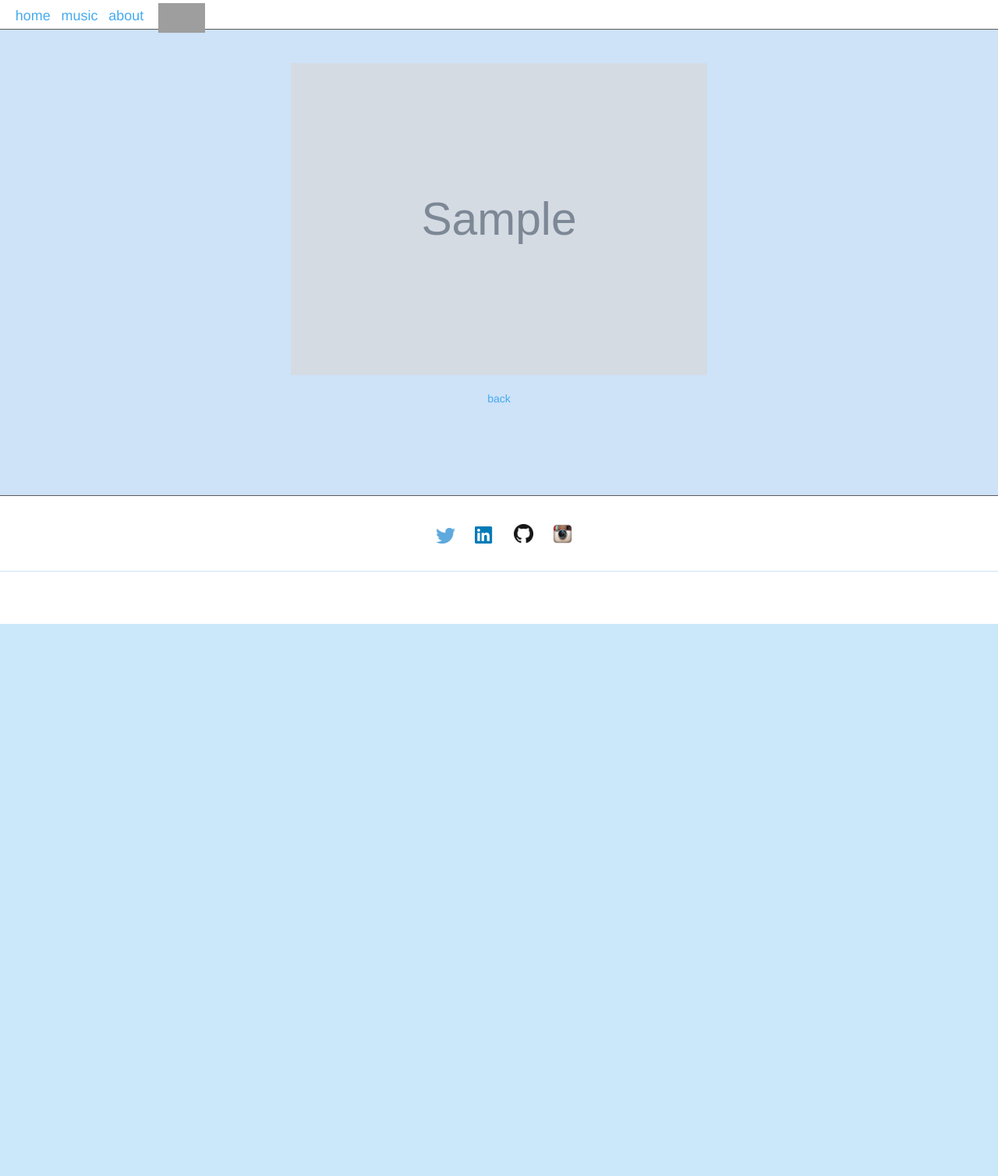
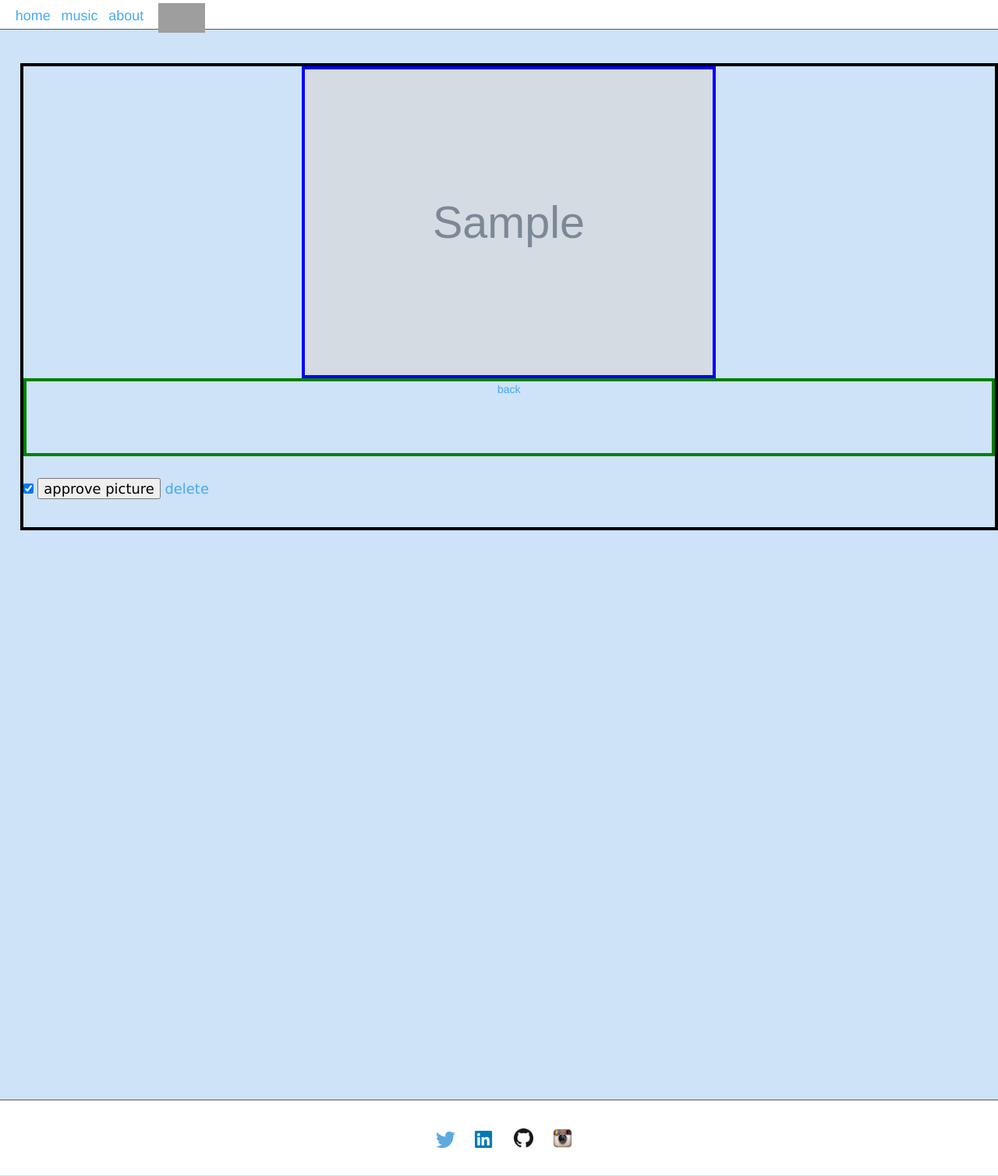
Before and after one commit to lisoviczp/phillslife, a Rails app: page /pictures/approve/1 in a window 1280 px wide. Shown: the whole page at 78% size. Before the commit the page ends 800 px from the top, so only its background shows below. Run offline with Rails 7, Linux system fonts and the light colour scheme; tables that the repository leaves empty hold one stand-in row (values such as "Sample post"); grey boxes marked "Sample" are stand-in pictures; style sheets or scripts are compiled from the project's sources; parts of the project's set-up code (start-up, migrations or seed data) failed here and were passed over; some libraries are stand-ins or nearby versions; some web fonts are replaced; grey boxes are pictures that could not be loaded.

Commit message:
think i got approve pic working

```diff
--- a/app/views/pictures/approve.html.erb
+++ b/app/views/pictures/approve.html.erb
@@ -5,10 +5,11 @@
 	.pic-show-container-test {
 	    position: relative;
 	    width: 100%;
+	    border: 4px solid black;
 	}
 
 	.pic {
-	    position: absolute;
+	    position: relative;
 	    top: 0;
 	    bottom: 0;
 	    left: 0;
@@ -16,10 +17,13 @@
 
 	    text-align:center; /* Align center inline elements */
 	    font: 0/0 a;
+	    /*border: 4px solid black;*/
 	}
 
 	.pic img{
 	    height: 400px;
+	    border: 4px solid blue;
+	    position: relative;
 	}
 
 
@@ -33,6 +37,9 @@
 		text-align: center;
 		margin-left: 200px;*/
 		/*border: solid;*/
+		height: 100px;
+	    border: 4px solid green;
+	    vertical-align: middle;
 	}
 
 	.approve-pic {
@@ -54,11 +61,23 @@
 <br>
 <br>
 
+<div class="pic-container">
 	<div class="pic-show-container-test">
 		<div class="pic">
 			<%= image_tag @picture.image.url %> </br>
 		</div>
+
 		<p id="below-image">
+		    <%= link_to 'back', root_path %>
+			<%= simple_form_for(@picture) do |f| %>
+			    <%= f.check_box :approved %>
+			    <%= f.submit 'approve picture' %>
+				<%= link_to 'delete', picture_path(@picture, :id => @picture.id), method: :delete %>
+			<% end %>
+		</p>
+
+	</div>
+
 	</br>
 	</br>
 	</br>
@@ -79,22 +98,17 @@
 	</br>
 	</br>
 	</br>
-	    <%= link_to 'back', root_path %>
-		<% link_to 'delete', picture_path(@picture, :id => @picture.id), method: :delete %><br>
-	</p>
-
-</div>
 	</br>
 	</br>
 	</br>
 	</br>
 	</br>
-	  <%= simple_form_for(@picture) do |f| %>
-	        <%= f.check_box :approved %>
-	        <%= f.submit 'approve picture' %>
-    		<%= link_to 'delete', picture_path(@picture, :id => @picture.id), method: :delete %>
-    	<% end %>
-
+	</br>
+	</br>
+	</br>
+	</br>
+	</br>
+</div>
 
 
 </body>
```
Lines whose indentation alone changed are shown as unchanged.
